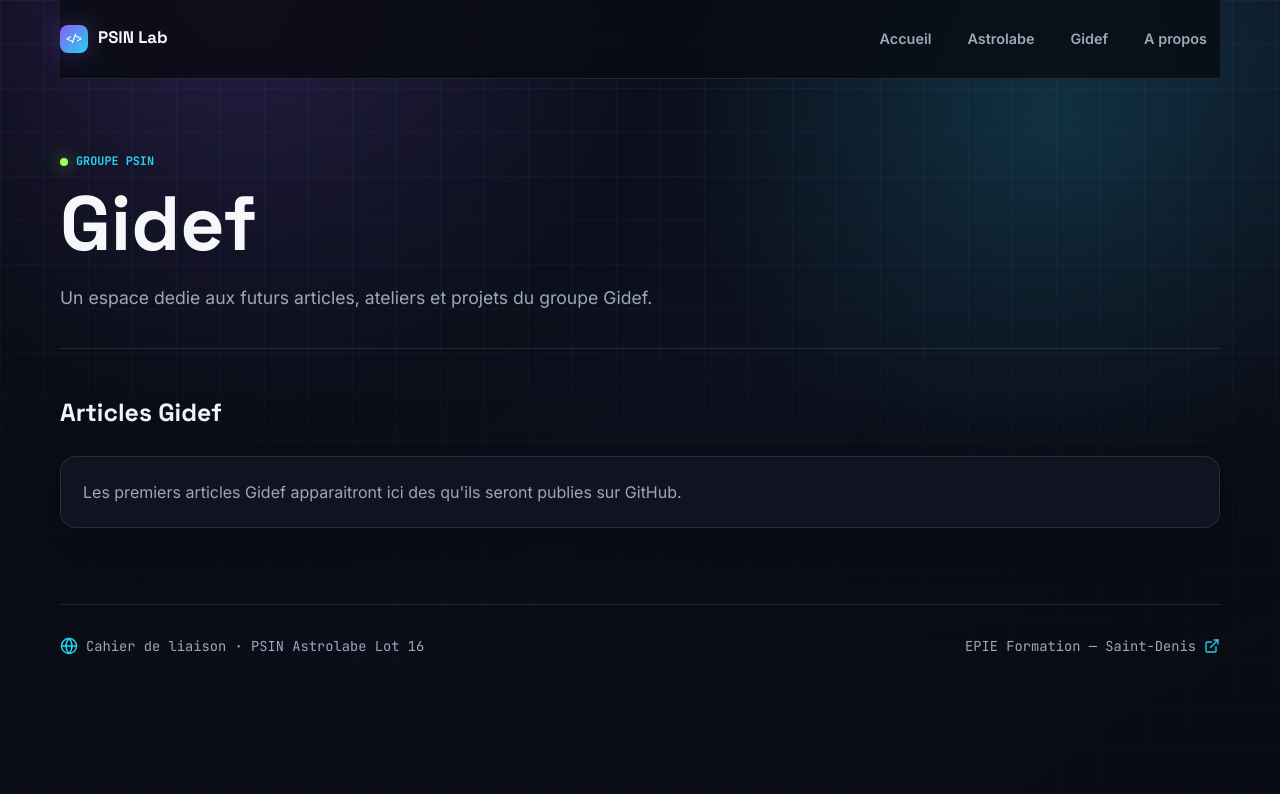
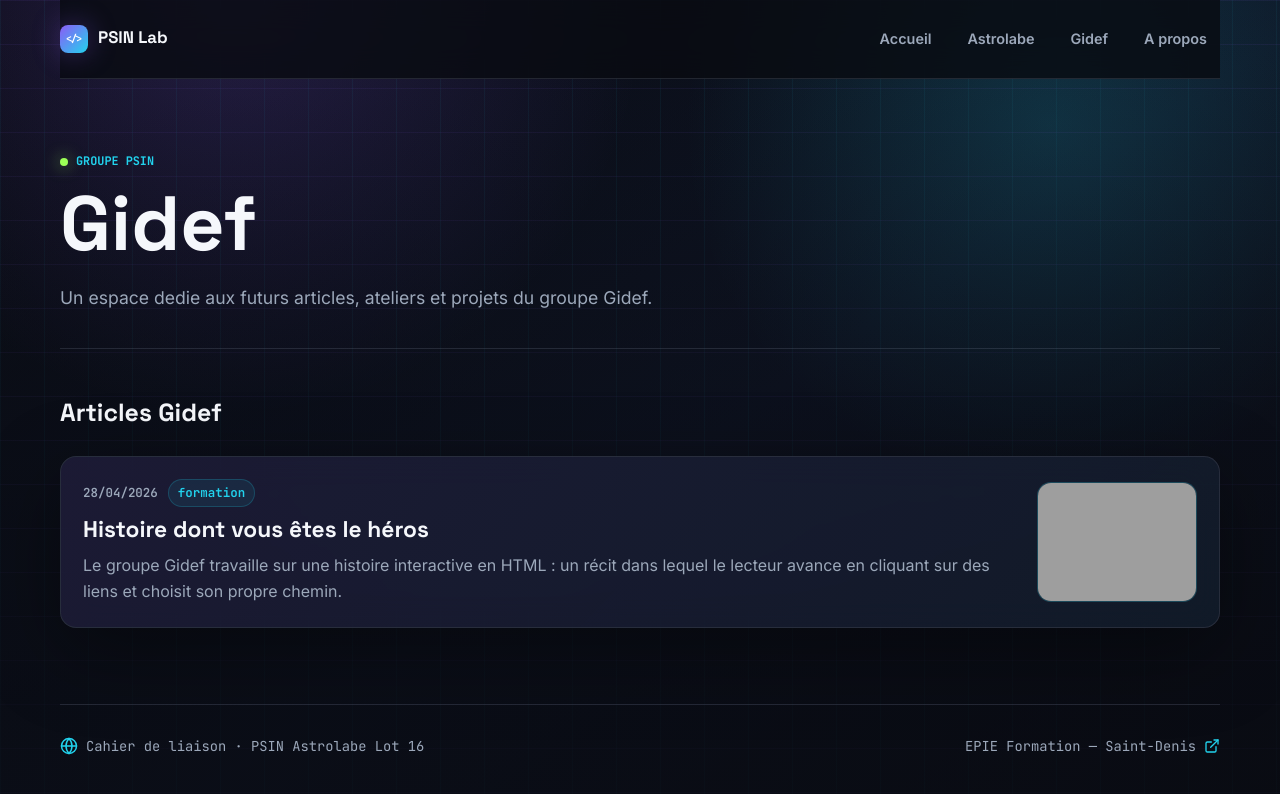
Before and after one commit to LaurentSta/epiejekyll, a Jekyll site: the page built from gidef.md, in a window 1280 px wide. Shown: the top 794 px of the page. Built offline with Jekyll 4.4.1, drawn with Linux system fonts in a browser that asks for light colours; part of the change alters nothing that is shown; grey boxes are pictures that could not be loaded.

Commit message:
Ajoute le projet histoire interactive Gidef

```diff
--- /dev/null
+++ b/_posts/2026-04-28-histoire-dont-vous-etes-le-heros.md
@@ -0,0 +1,80 @@
+---
+title: "Histoire dont vous êtes le héros"
+date: 2026-04-28 09:00:00 +0200
+categories: formation
+groupe: gidef
+author: Laurent Staelens
+image: /assets/images/vignette-psin-astrolabe.png
+description: "Consigne du projet HTML interactif pour le groupe Gidef et tableau de suivi des réalisations."
+---
+
+Le groupe Gidef travaille sur une histoire interactive en HTML : un récit dans lequel le lecteur avance en cliquant sur des liens et choisit son propre chemin.
+
+L'objectif est de réutiliser les bases HTML vues en séance pour créer une expérience simple, lisible et fonctionnelle.
+
+## Consigne courte
+
+Créer une histoire de type **dont vous êtes le héros** avec :
+
+- 20 pages HTML ;
+- une première page appelée `index.html` ;
+- un titre sur chaque page ;
+- un texte sur chaque page ;
+- 2 ou 3 liens vers d'autres pages ;
+- plusieurs chemins possibles ;
+- plusieurs fins possibles ;
+- un code HTML propre et bien organisé.
+
+Le lecteur doit pouvoir avancer dans l'histoire en cliquant sur les liens, comme dans un livre interactif.
+
+## Rappel HTML
+
+Les stagiaires peuvent utiliser les balises vues en séance :
+
+- `<!DOCTYPE html>`
+- `<html lang="fr">`
+- `<head>` et `<body>`
+- `<meta charset="UTF-8">`
+- `<title>`
+- `<h1>`, `<h2>`, `<h3>`
+- `<p>`, `<strong>`, `<em>`, `<br>`
+- `<ul>`, `<ol>`, `<li>`
+- `<a href="page1.html">Page 1</a>`
+
+## Évaluation
+
+| Critère | Points |
+| --- | --- |
+| 20 pages HTML présentes | 4 |
+| `index.html` comme page de départ | 2 |
+| Liens fonctionnels entre les pages | 4 |
+| Plusieurs choix et plusieurs fins | 4 |
+| Code HTML propre et organisé | 2 |
+| Cohérence et originalité de l'histoire | 3 |
+| Médias ou enrichissements simples | 1 |
+
+L'usage de l'IA est autorisé. En revanche, deux travaux identiques ou presque identiques entraînent une pénalité de 10 points.
+
+## Suivi des projets
+
+| Prénom | Note /20 | Validé | Voir projet |
+| --- | --- | --- | --- |
+| Abdoulaye | À noter | <span class="validation validation-missing" aria-label="Non réalisé">×</span> | [Lien à compléter](#) |
+| Anas | À noter | <span class="validation validation-missing" aria-label="Non réalisé">×</span> | [Lien à compléter](#) |
+| Bilel 1 | À noter | <span class="validation validation-missing" aria-label="Non réalisé">×</span> | [Lien à compléter](#) |
+| Bilel 2 | À noter | <span class="validation validation-missing" aria-label="Non réalisé">×</span> | [Lien à compléter](#) |
+| Hamza | À noter | <span class="validation validation-missing" aria-label="Non réalisé">×</span> | [Lien à compléter](#) |
+| Zakaria | À noter | <span class="validation validation-missing" aria-label="Non réalisé">×</span> | [Lien à compléter](#) |
+| Cherif | À noter | <span class="validation validation-missing" aria-label="Non réalisé">×</span> | [Lien à compléter](#) |
+| Ritedj | À noter | <span class="validation validation-missing" aria-label="Non réalisé">×</span> | [Lien à compléter](#) |
+| Philippa | À noter | <span class="validation validation-missing" aria-label="Non réalisé">×</span> | [Lien à compléter](#) |
+| Safa | À noter | <span class="validation validation-missing" aria-label="Non réalisé">×</span> | [Lien à compléter](#) |
+| Réuel | À noter | <span class="validation validation-missing" aria-label="Non réalisé">×</span> | [Lien à compléter](#) |
+| Triens | À noter | <span class="validation validation-missing" aria-label="Non réalisé">×</span> | [Lien à compléter](#) |
+| Ilyes | À noter | <span class="validation validation-missing" aria-label="Non réalisé">×</span> | [Lien à compléter](#) |
+| Roman | À noter | <span class="validation validation-missing" aria-label="Non réalisé">×</span> | [Lien à compléter](#) |
+| Lamda | À noter | <span class="validation validation-missing" aria-label="Non réalisé">×</span> | [Lien à compléter](#) |
+| Ismael | À noter | <span class="validation validation-missing" aria-label="Non réalisé">×</span> | [Lien à compléter](#) |
+| Ryan | À noter | <span class="validation validation-missing" aria-label="Non réalisé">×</span> | [Lien à compléter](#) |
+| Louis | À noter | <span class="validation validation-missing" aria-label="Non réalisé">×</span> | [Lien à compléter](#) |
+| Mohammad | À noter | <span class="validation validation-missing" aria-label="Non réalisé">×</span> | [Lien à compléter](#) |
--- a/gidef.md
+++ b/gidef.md
@@ -18,18 +18,24 @@ permalink: /gidef/
     <div class="post-list">
       {% for post in group_posts %}
         <article class="post-card">
-          <div class="post-card-meta">
-            <time datetime="{{ post.date | date_to_xmlschema }}">
-              {{ post.date | date: "%d/%m/%Y" }}
-            </time>
-            {% if post.categories.first %}
-              <span>{{ post.categories.first }}</span>
+          <div class="post-card-body">
+            <div class="post-card-meta">
+              <time datetime="{{ post.date | date_to_xmlschema }}">
+                {{ post.date | date: "%d/%m/%Y" }}
+              </time>
+              {% if post.categories.first %}
+                <span>{{ post.categories.first }}</span>
+              {% endif %}
+            </div>
+            <h3><a href="{{ post.url | relative_url }}">{{ post.title }}</a></h3>
+            {% if post.excerpt %}
+              <p>{{ post.excerpt | strip_html | truncate: 180 }}</p>
             {% endif %}
           </div>
-          <h3><a href="{{ post.url | relative_url }}">{{ post.title }}</a></h3>
-          {% if post.excerpt %}
-            <p>{{ post.excerpt | strip_html | truncate: 180 }}</p>
-          {% endif %}
+          {% assign thumbnail = post.image | default: "/assets/images/vignette-psin-astrolabe.png" %}
+          <a class="post-card-thumb" href="{{ post.url | relative_url }}" aria-label="Lire {{ post.title | escape }}">
+            <img src="{{ thumbnail | relative_url }}" alt="">
+          </a>
         </article>
       {% endfor %}
     </div>
```
